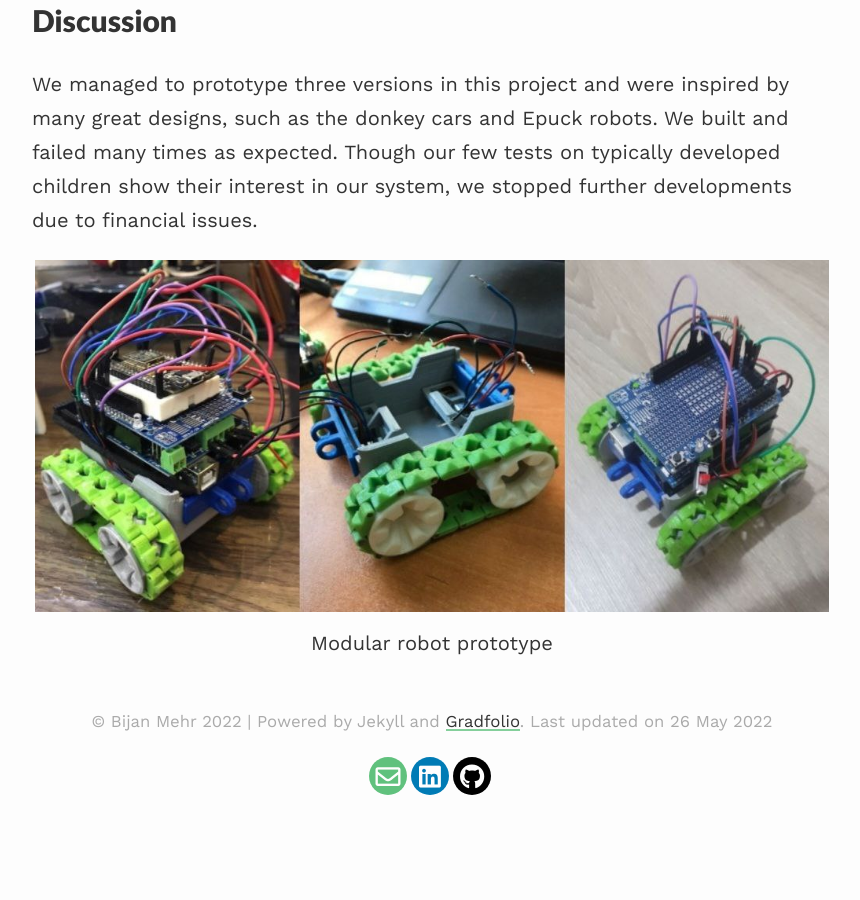
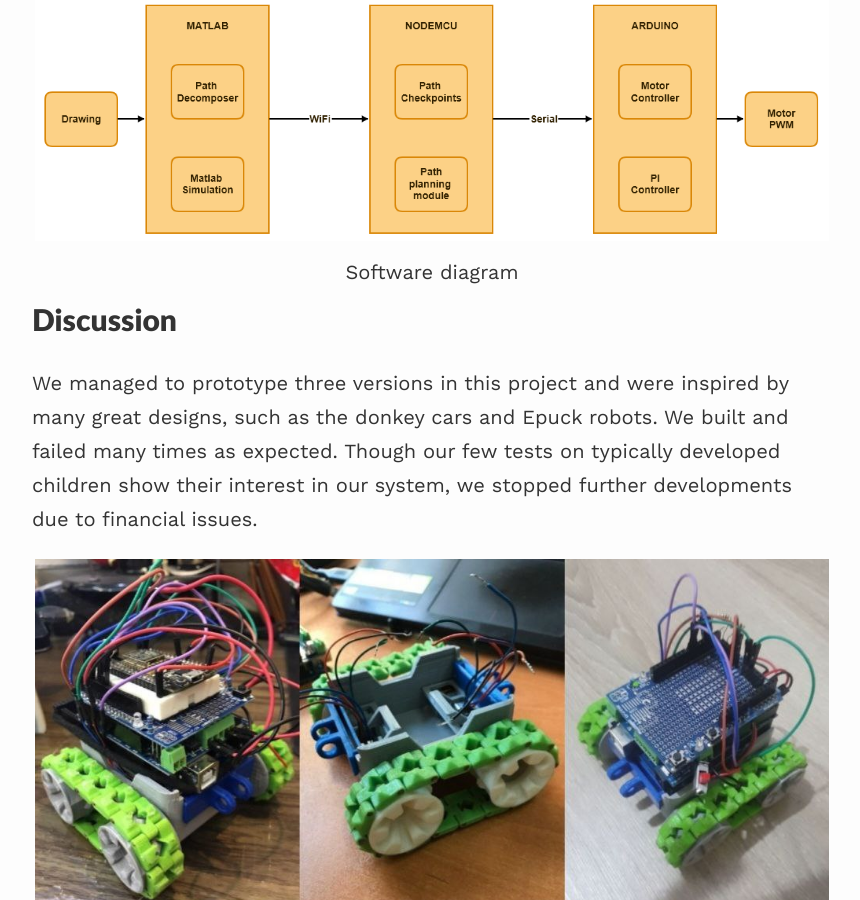
Before and after one commit to bijanmehr/bijanmehr.github.io, a Jekyll site: the page built from _projects/babytank.md, in a window 1280 px wide and 900 px high, scrolled down 3645 px. Shown: the whole window, without its empty margins (208-1068 px from the left). Built offline with Jekyll 4.4.1, drawn with Linux system fonts in a browser that asks for light colours; nearby versions of some CDN libraries; before the commit the page ends 4444 px from its top, so only the background shows below that.

Commit message:
update_prj

```diff
--- a/_projects/babytank.md
+++ b/_projects/babytank.md
@@ -35,6 +35,10 @@ The Matlab interface provides a simple GUI for drawing a path and a simulation t
 The ESP8266 receives checkpoints and saves them on an array. In the meantime, after receiving multiple checkpoints, the navigation module generates a path based on given checkpoints and sends it as the motor command to Arduino.
 The Arduino motor controller is based on a PI controller that implements a closed-loop velocity control based on PWM data on feed-forward and encoder data on feedback to minimize draft from the desired path.
 
+|![diagram](https://bijanmehr.github.io/assets/babytank/diagram.png)|
+|:-:|
+|Software diagram|
+
 ## Discussion
 We managed to prototype three versions in this project and were inspired by many great designs, such as the donkey cars and Epuck robots. We built and failed many times as expected. Though our few tests on typically developed children show their interest in our system, we stopped further developments due to financial issues.
 
```
Also changed, not shown: assets/babytank/diagram.png (added).
